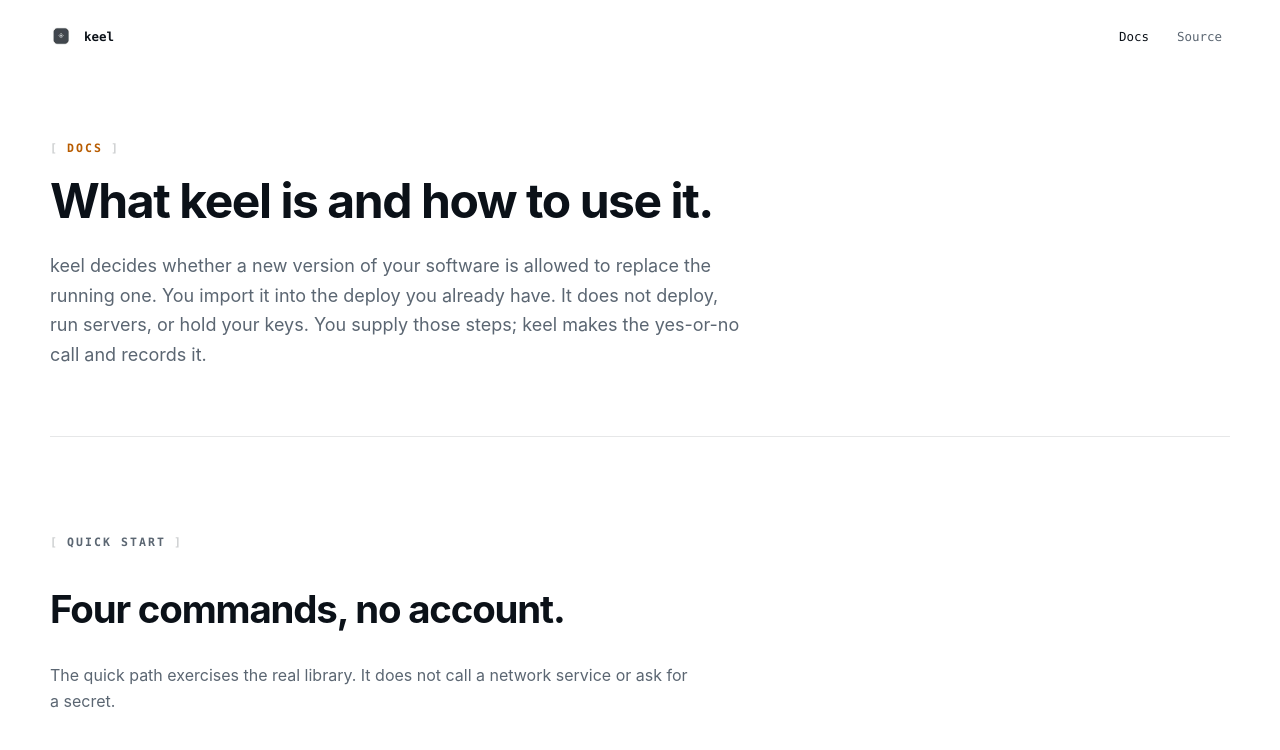
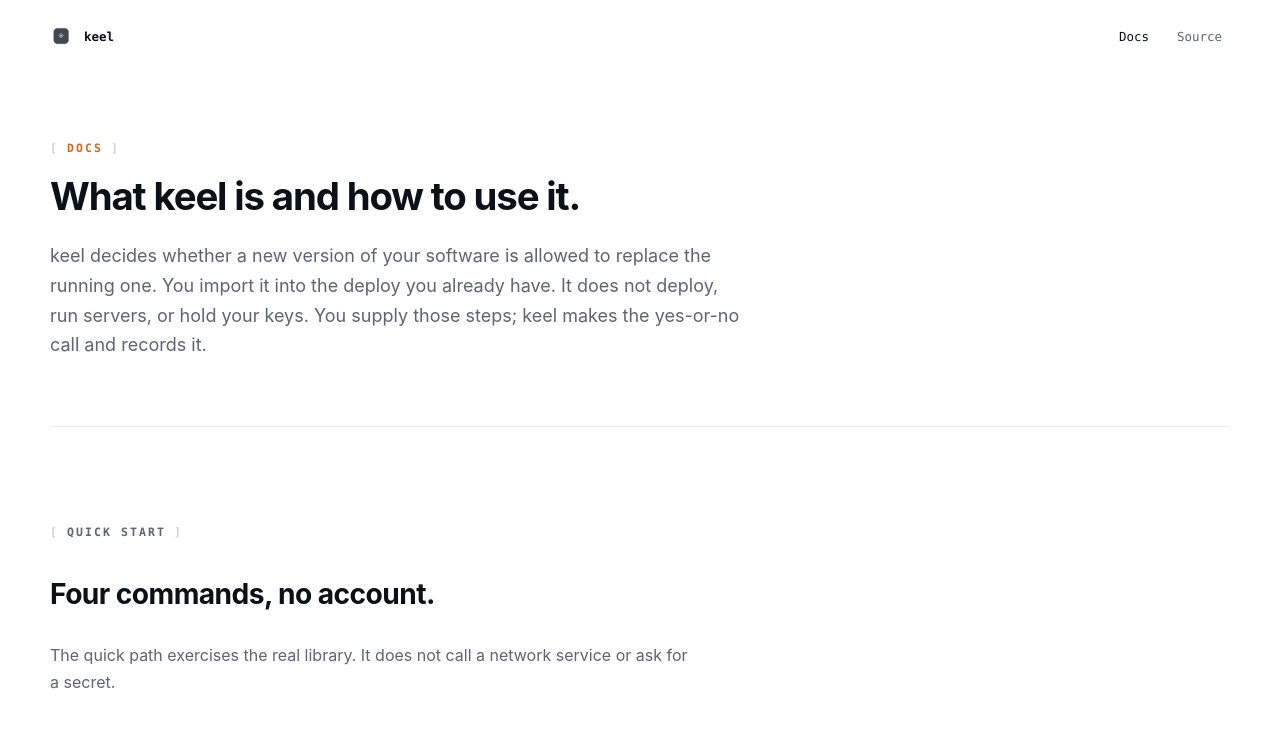
Before and after one commit to acoyfellow/keel, a SvelteKit app in the folder site/: page /docs in a window 1280 px wide. Shown: the top 750 px of the page. Built offline with nearby package versions, Linux system fonts and the light colour scheme.

Commit message:
site: trim headlines (no more oversized), warm orange accent (AX-flavored), cloudbox-clean hero

```diff
--- a/site/src/app.css
+++ b/site/src/app.css
@@ -9,7 +9,7 @@
   --color-faint: #8a94a0;
   --color-border: rgba(15, 23, 32, 0.1);
   --color-border-strong: rgba(15, 23, 32, 0.2);
-  --color-orange: #b85c00;
+  --color-orange: #d2691e;
   --color-amber: #8a6a00;
   --color-blue: #2f6f8f;
   --color-green: #1f7a52;
--- a/site/src/routes/+page.svelte
+++ b/site/src/routes/+page.svelte
@@ -226,14 +226,14 @@
 
   h1 {
     max-width: 850px;
-    font-size: clamp(2.75rem, 8vw, 6.75rem);
+    font-size: clamp(2rem, 4vw, 3.25rem);
     font-weight: 780;
     line-height: 0.92;
   }
 
   h2 {
     max-width: 720px;
-    font-size: clamp(1.75rem, 3vw, 2.5rem);
+    font-size: clamp(1.4rem, 2.2vw, 1.9rem);
     font-weight: 720;
     line-height: 1.1;
   }
--- a/site/src/routes/docs/+page.svelte
+++ b/site/src/routes/docs/+page.svelte
@@ -128,11 +128,11 @@
   .doc-hero h1 {
     margin: 0;
     max-width: 680px;
-    font-size: clamp(2rem, 1.4rem + 2.6vw, 3rem);
-    line-height: 1.08;
+    font-size: clamp(1.8rem, 3vw, 2.6rem);
+    line-height: 1.1;
     letter-spacing: -0.03em;
   }
-  .section-heading h2 { margin: 0; font-size: clamp(1.75rem, 3vw, 2.5rem); letter-spacing: -0.03em; line-height: 1.1; }
+  .section-heading h2 { margin: 0; font-size: clamp(1.4rem, 2.2vw, 1.9rem); letter-spacing: -0.02em; line-height: 1.15; }
 
   .concept-list, .limit-list { display: grid; gap: 0; margin: 0; }
   .concept-list div, .limit-list div {
```
